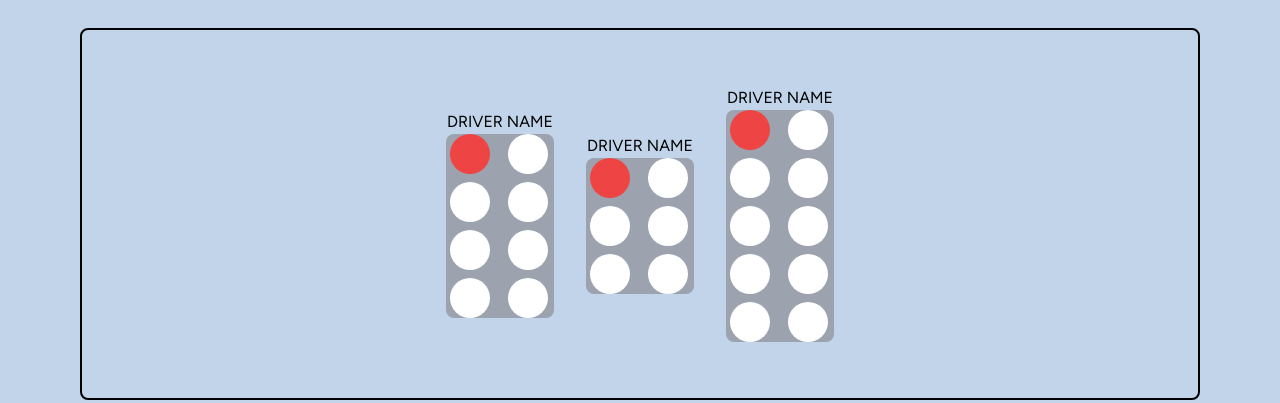
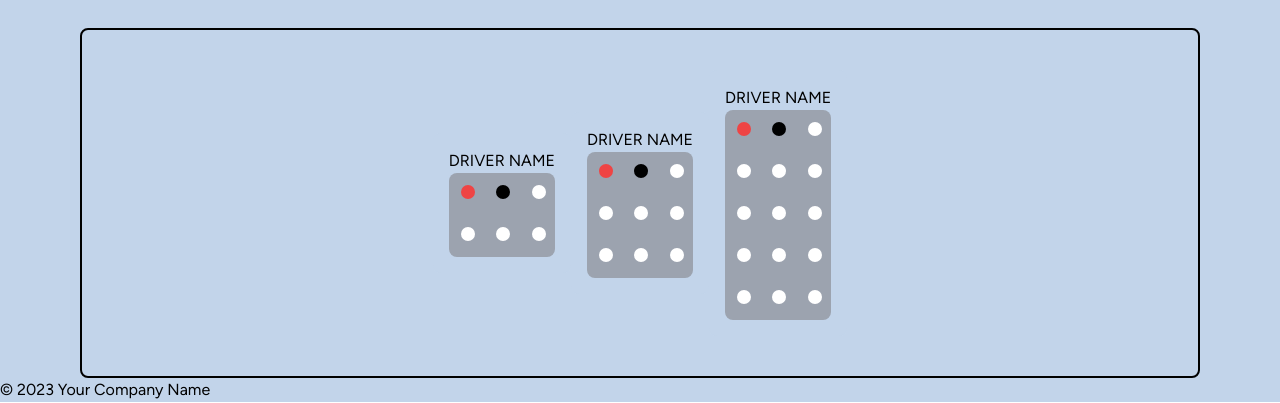
Before and after one commit to txst54/youmecar, a React (Create React App) app in the folder frontend/: page /riderpickup in a window 1280 px wide. Shown: the part 340-743 px from the top of the page. Built offline with nearby package versions, Linux system fonts and the light colour scheme; no server answers.

Commit message:
tried to fix cars

```diff
--- a/frontend/src/components/PageComponents/BoxOfCars.js
+++ b/frontend/src/components/PageComponents/BoxOfCars.js
@@ -5,7 +5,7 @@ function BoxOfCars({ carArray }) {
 
   // Create an array of Car components
   const cars = carArray.map((car, index) => (
-    <Car key={`car${index}`} numCols={car.numCols} />
+    <Car key={`car${index}`} numRows={car.numRows} />
   ));
 
   return (
--- a/frontend/src/components/PageComponents/Car.js
+++ b/frontend/src/components/PageComponents/Car.js
@@ -1,50 +1,48 @@
 import React, { useState } from 'react';
 
-function Car({ numCols }) {
-  const initialSeatStates = Array(2).fill().map((_, row) =>
-    Array(numCols).fill(false).map((_, col) => (row === 0 && col === 0 ? true : false))
+function Car({ numRows }) {
+  const initialSeatStates =
+    Array(numRows).fill().map((_, row) =>
+    Array(3).fill(false).map((_, col) => (row === 0 && col === 0 ? true : false))
   );
   const [seatStates, setSeatStates] = useState(initialSeatStates);
 
-  const handleSeatClick = (row, col) => {
-    if (!(row === 0 && col === 0)) {
-      const newSeatStates = Array.from({ length: 2 }, (_, rowIndex) =>
-        Array.from({ length: numCols }, (_, colIndex) =>
-          rowIndex === row && colIndex === col ? !seatStates[row][col] : (rowIndex === 0 && colIndex === 0)
-        )
+  const handleCarBodyClick = () => {
+    if (!seatStates[0][2]) {
+      const newSeatStates = seatStates.map((row, rIndex) =>
+        rIndex === 0
+          ? [...row.slice(0, 2), true, ...row.slice(2 + 1)]
+          : [...row]
       );
       setSeatStates(newSeatStates);
+      return;
+    } else {
+      for (let rowIndex = 1; rowIndex < numRows; rowIndex++) {
+        for (let colIndex = 0; colIndex < 3; colIndex++) {
+          if (!seatStates[rowIndex][colIndex]) {
+            const newSeatStates = seatStates.map((row, rIndex) =>
+              rIndex === rowIndex
+                ? [...row.slice(0, colIndex), true, ...row.slice(colIndex + 1)]
+                : [...row]
+            );
+
+            setSeatStates(newSeatStates);
+            return;
+          }
+        }
+      }
     }
   };
 
-  // const handleCarBodyClick = () => {
-  //   // Find the first available seat in the first row and mark it as taken
-  //   for (let colIndex = 0; colIndex < numCols; colIndex++) {
-  //     if (!seatStates[0][colIndex]) {
-  //       const newSeatStates = [
-  //         [...seatStates[0].slice(0, colIndex), true, ...seatStates[0].slice(colIndex + 1)],
-  //         ...seatStates.slice(1),
-  //       ];
-  //       setSeatStates(newSeatStates);
-  //       break;
-  //     }
-  //   }
-  // };
-
-  const carBodyWidth = 75;
-  const carBodyHeight = 60;
-  const seatSize = `${carBodyWidth / (2 * numCols)}%`;
-
   return (
-    <div className="car p-4 bg-youmeblue w-[calc(140px)] h-[${carWidth}px] rounded-lg relative">
+    <div className="car p-4 bg-youmeblue rounded-lg relative">
       <p className="text-center">DRIVER NAME</p>
-      <div className={`car-body w-[${carBodyWidth}px] h-[${carBodyHeight}px] bg-gray-400 mx-auto rounded-lg relative grid grid-cols-2 grid-rows-2 gap-2 flex items-center`}>
+      <div className="car-body bg-gray-400 cursor-pointer transition-colors duration-300 hover:bg-slate-700 mx-auto rounded-lg relative grid grid-rows-${numRows} grid-cols-3" onClick={handleCarBodyClick}>
           {seatStates.map((row, rowIndex) =>
             row.map((isTaken, colIndex) => (
               <div
                 key={`${rowIndex}-${colIndex}`}
-              className={`seat w-10 h-10 rounded-full cursor-pointer transition-colors duration-300 mx-1 ${isTaken ? 'bg-red-500' : 'bg-white hover:bg-red-300'} `}
-              onClick={() => handleSeatClick(rowIndex, colIndex)}
+                className={`translate-x-2 translate-y-1 flex seat w-3.5 h-3.5 mt-2 mb-5 rounded-full mx-1 ${isTaken ? 'bg-red-500' : (rowIndex === 0 && colIndex === 1 ? 'bg-black' : 'bg-white')}`}
               ></div>
             ))
           )}
--- a/frontend/src/views/PickUp/RiderPickUp.js
+++ b/frontend/src/views/PickUp/RiderPickUp.js
@@ -26,9 +26,9 @@ export default function RiderPickUp() {
 
     // replace with driver information
     const cars = [
-        { numCols: 4 },
-        { numCols: 3 },
-        { numCols: 5 },
+        { numRows: 2 },
+        { numRows: 3 },
+        { numRows: 5 },
     ];
 
     return (
```
Lines whose indentation alone changed are shown as unchanged.
